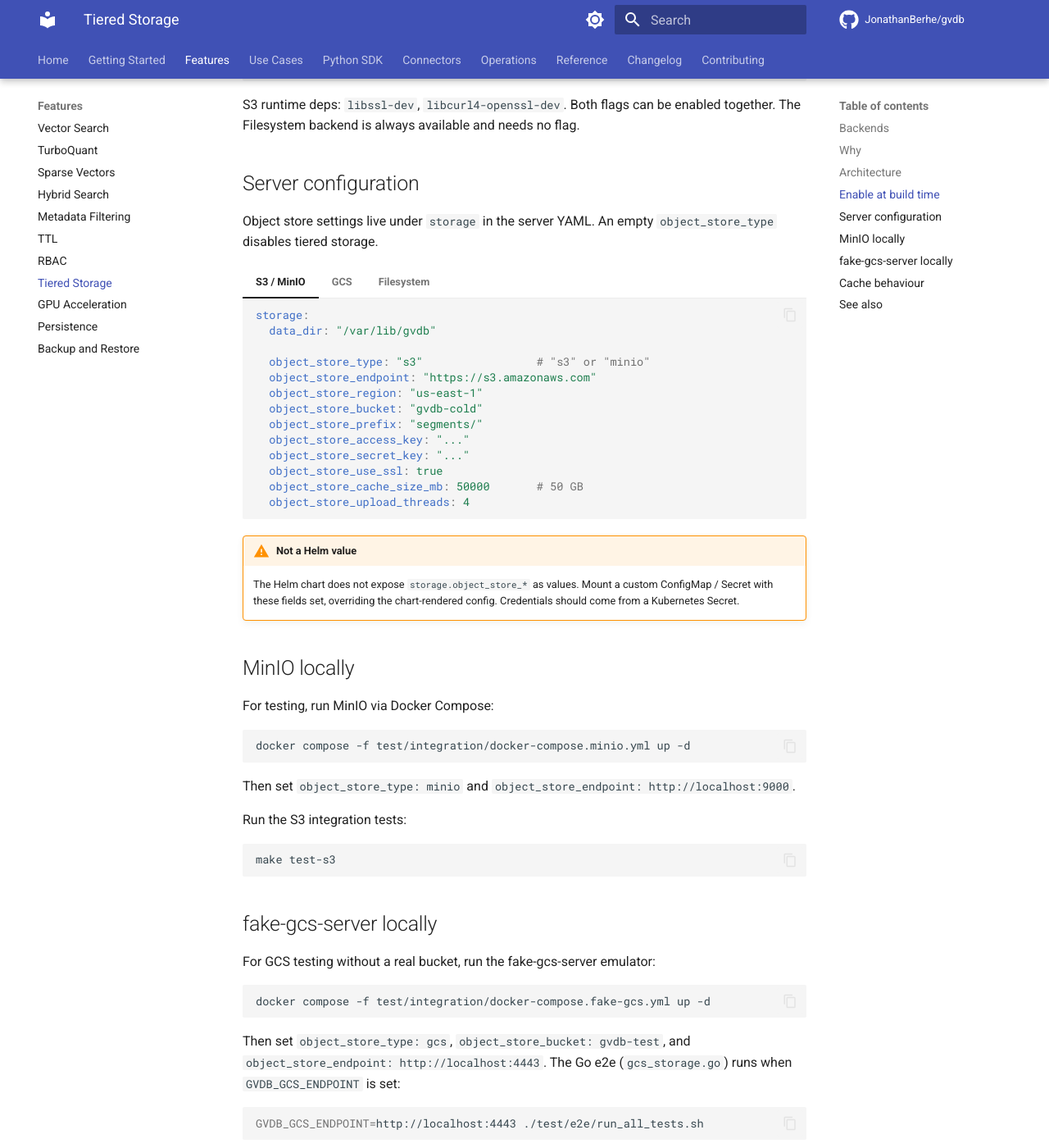
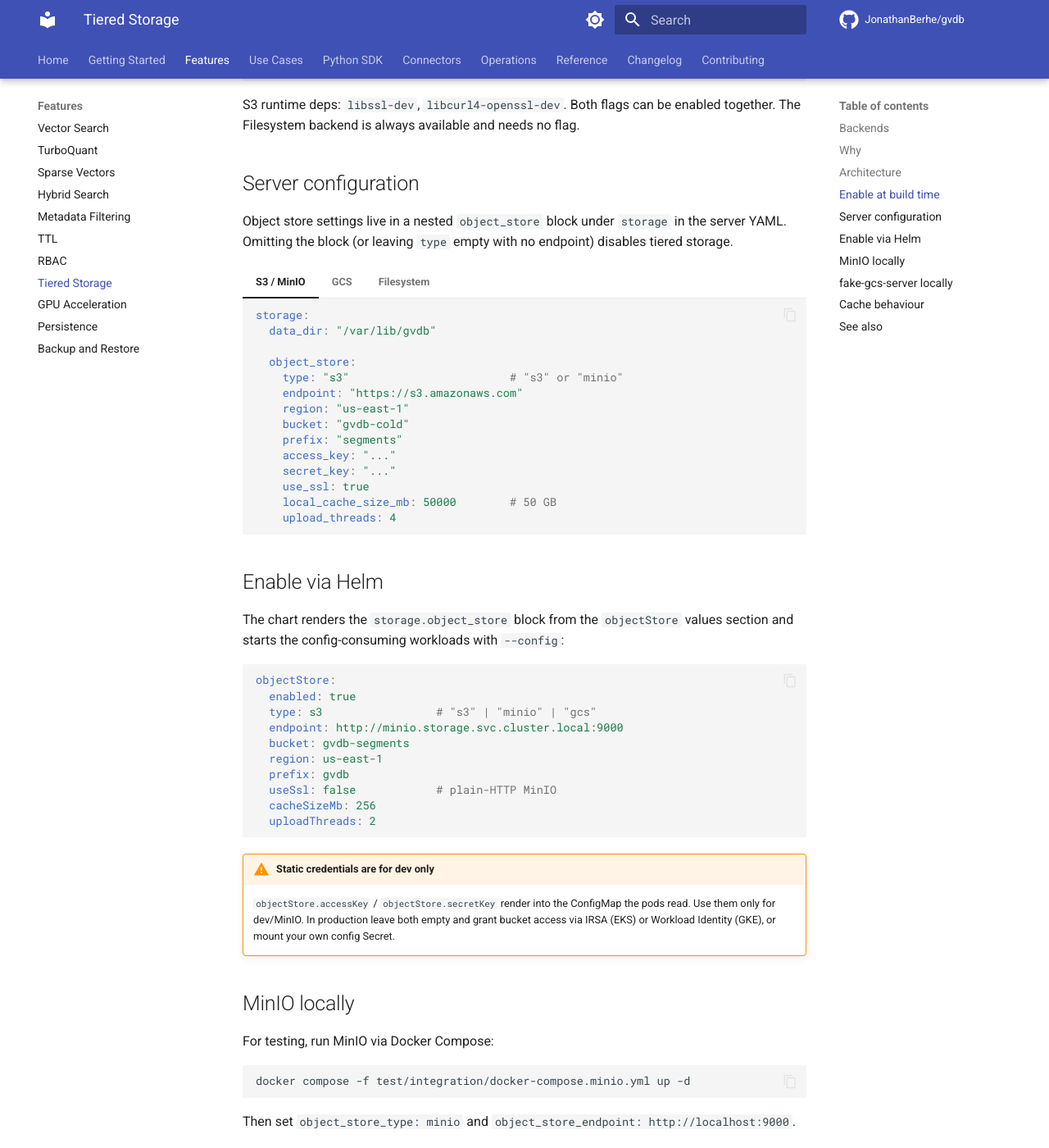
Before and after one commit to JonathanBerhe/gvdb, an MkDocs documentation site: the page built from docs/features/tiered-storage.md, in a window 1280 px wide and 1400 px high, scrolled down 1544 px. Shown: the whole window at 82% size. Built offline with MkDocs 1.6.1 and Material for MkDocs 9.7.7, drawn with Linux system fonts in a browser that asks for light colours; comment, search, counter and statistics services are not loaded.

Commit message:
docs: fix object-store YAML shape and document Helm objectStore values (#134)
The server parses only the nested storage.object_store block; the flat
object_store_* keys shown in tiered-storage.md and configuration.md were
silently ignored, leaving tiered storage disabled for anyone following the
docs. Rewrite the examples in the nested form for all backends.

Replace the stale "the chart does not expose object storage" notes: document
the objectStore values section in deploy-helm.md and tiered-storage.md,
including the dev-only warning for static credentials.

````diff
--- a/docs/features/tiered-storage.md
+++ b/docs/features/tiered-storage.md
@@ -59,7 +59,7 @@ S3 runtime deps: `libssl-dev`, `libcurl4-openssl-dev`. Both flags can be enabled
 
 ## Server configuration
 
-Object store settings live under `storage` in the server YAML. An empty `object_store_type` disables tiered storage.
+Object store settings live in a nested `object_store` block under `storage` in the server YAML. Omitting the block (or leaving `type` empty with no endpoint) disables tiered storage.
 
 === "S3 / MinIO"
 
@@ -67,16 +67,17 @@ Object store settings live under `storage` in the server YAML. An empty `object_
     storage:
       data_dir: "/var/lib/gvdb"
 
-      object_store_type: "s3"                 # "s3" or "minio"
-      object_store_endpoint: "https://s3.amazonaws.com"
-      object_store_region: "us-east-1"
-      object_store_bucket: "gvdb-cold"
-      object_store_prefix: "segments/"
-      object_store_access_key: "..."
-      object_store_secret_key: "..."
-      object_store_use_ssl: true
-      object_store_cache_size_mb: 50000       # 50 GB
-      object_store_upload_threads: 4
+      object_store:
+        type: "s3"                        # "s3" or "minio"
+        endpoint: "https://s3.amazonaws.com"
+        region: "us-east-1"
+        bucket: "gvdb-cold"
+        prefix: "segments"
+        access_key: "..."
+        secret_key: "..."
+        use_ssl: true
+        local_cache_size_mb: 50000        # 50 GB
+        upload_threads: 4
     ```
 
 === "GCS"
@@ -85,22 +86,23 @@ Object store settings live under `storage` in the server YAML. An empty `object_
     storage:
       data_dir: "/var/lib/gvdb"
 
-      object_store_type: "gcs"
-      object_store_bucket: "gvdb-cold"
-      object_store_prefix: "segments/"
-      # Auth is Application Default Credentials. On GKE, bind a Google service
-      # account via Workload Identity and leave these empty. For local/dev,
-      # set credentials_path (or GOOGLE_APPLICATION_CREDENTIALS) to a
-      # service-account JSON.
-      object_store_project: ""                # optional; ADC usually supplies it
-      object_store_credentials_path: ""       # optional service-account JSON
-      object_store_cache_size_mb: 50000
-      object_store_upload_threads: 4
+      object_store:
+        type: "gcs"
+        bucket: "gvdb-cold"
+        prefix: "segments"
+        # Auth is Application Default Credentials. On GKE, bind a Google
+        # service account via Workload Identity and leave these empty. For
+        # local/dev, set credentials_path (or GOOGLE_APPLICATION_CREDENTIALS)
+        # to a service-account JSON.
+        project: ""                       # optional; ADC usually supplies it
+        credentials_path: ""              # optional service-account JSON
+        local_cache_size_mb: 50000
+        upload_threads: 4
     ```
 
     No access/secret keys and no region: GCS auth is identity-based (Workload
     Identity on GKE) and a bucket's location is a property of the bucket. Set
-    `object_store_endpoint` only to target a local fake-gcs-server emulator.
+    `endpoint` only to target a local fake-gcs-server emulator.
 
 === "Filesystem"
 
@@ -108,17 +110,35 @@ Object store settings live under `storage` in the server YAML. An empty `object_
     storage:
       data_dir: "/var/lib/gvdb"
 
-      object_store_type: "filesystem"
-      object_store_bucket: "/mnt/gvdb-cold"   # absolute root directory
-      object_store_prefix: "segments/"
-      object_store_cache_size_mb: 50000
-      object_store_upload_threads: 4
+      object_store:
+        type: "filesystem"
+        bucket: "/mnt/gvdb-cold"          # absolute root directory
+        prefix: "segments"
+        local_cache_size_mb: 50000
+        upload_threads: 4
     ```
 
-    The `bucket` field is interpreted as the root directory. The backend reserves a `.gvdb-tmp/` subdirectory for atomic writes — do **not** put application data there. Use this for dev, CI, single-node deployments, and NFS-mounted cold tiers where standing up MinIO would be overkill.
+    The `bucket` field is interpreted as the root directory. The backend reserves a `.gvdb-tmp/` subdirectory for atomic writes; do **not** put application data there. Use this for dev, CI, single-node deployments, and NFS-mounted cold tiers where standing up MinIO would be overkill.
 
-!!! warning "Not a Helm value"
-    The Helm chart does not expose `storage.object_store_*` as values. Mount a custom ConfigMap / Secret with these fields set, overriding the chart-rendered config. Credentials should come from a Kubernetes Secret.
+## Enable via Helm
+
+The chart renders the `storage.object_store` block from the `objectStore` values section and starts the config-consuming workloads with `--config`:
+
+```yaml
+objectStore:
+  enabled: true
+  type: s3                 # "s3" | "minio" | "gcs"
+  endpoint: http://minio.storage.svc.cluster.local:9000
+  bucket: gvdb-segments
+  region: us-east-1
+  prefix: gvdb
+  useSsl: false            # plain-HTTP MinIO
+  cacheSizeMb: 256
+  uploadThreads: 2
+```
+
+!!! warning "Static credentials are for dev only"
+    `objectStore.accessKey` / `objectStore.secretKey` render into the ConfigMap the pods read. Use them only for dev/MinIO. In production leave both empty and grant bucket access via IRSA (EKS) or Workload Identity (GKE), or mount your own config Secret.
 
 ## MinIO locally
 
````
Also changed, not shown: docs/operations/configuration.md (+15 -11 lines), docs/operations/deploy-helm.md (+23 -2 lines).
